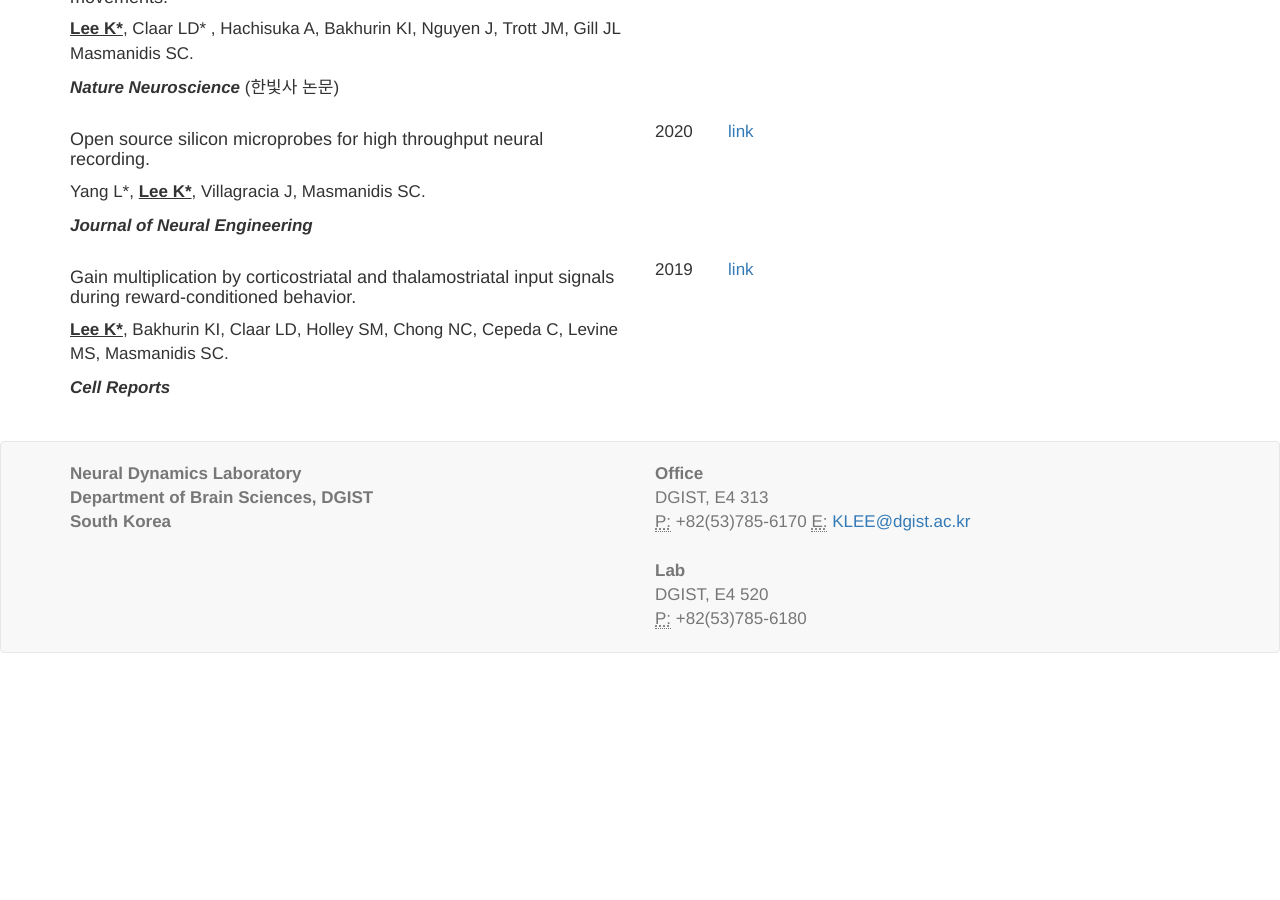
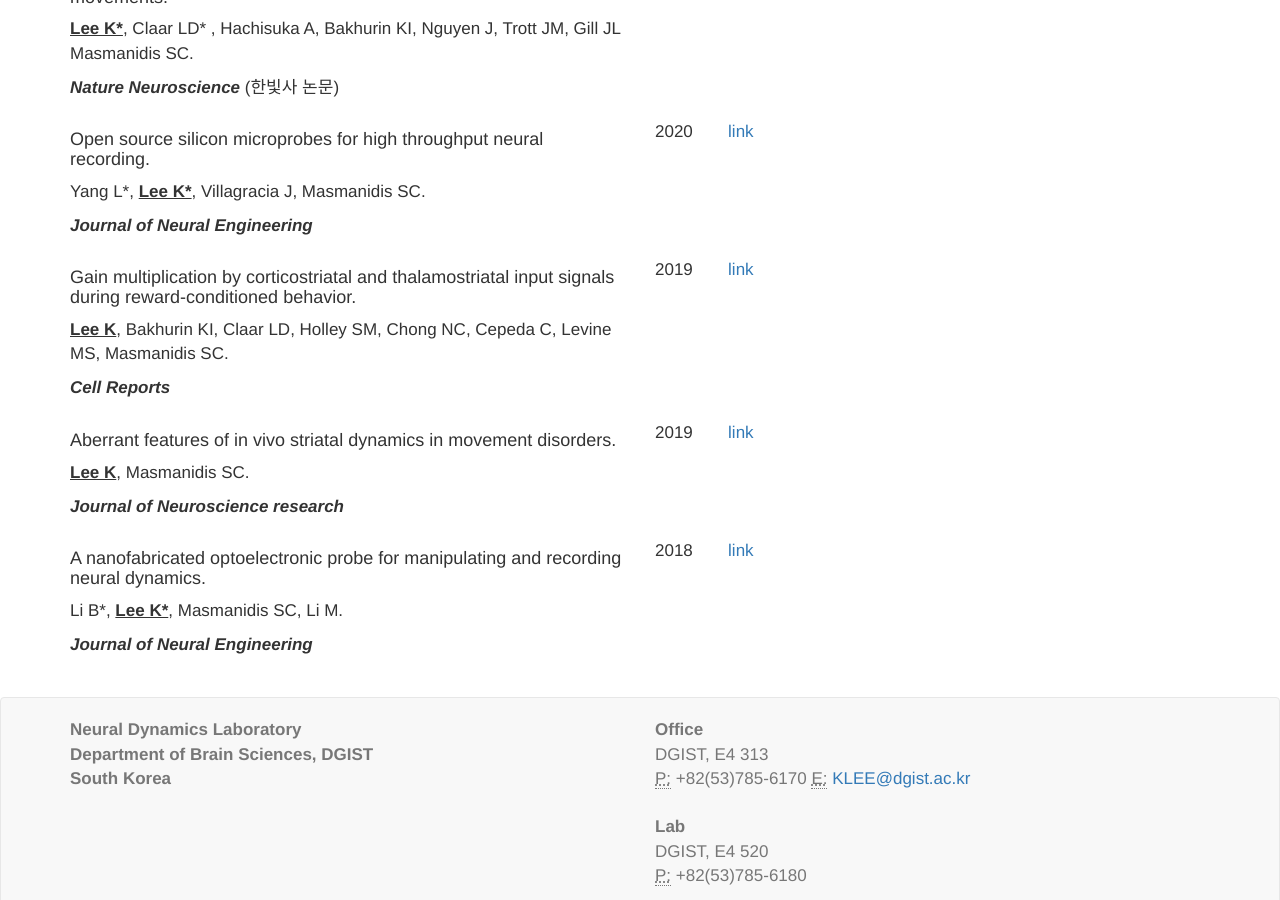
Before and after one commit to kleelab/kleelab.github.io, a Jekyll site: the page built from publications.html, in a window 1280 px wide and 900 px high, scrolled down 913 px. Built offline with Jekyll 4.4.1, drawn with Linux system fonts in a browser that asks for light colours; nearby versions of some CDN libraries; a style sheet for code colours, icons or effects is not loaded; before the commit the page ends 1566 px from its top, so only the background shows below that.

Commit message:
Update publications.yml

```diff
--- a/_data/publications.yml
+++ b/_data/publications.yml
@@ -55,10 +55,28 @@
     url: https://iopscience.iop.org/article/10.1088/1741-2552/ab581a
 
 - title: Gain multiplication by corticostriatal and thalamostriatal input signals during reward-conditioned behavior.
-  author: <b><u>Lee K*</u></b>, Bakhurin KI, Claar LD, Holley SM, Chong NC, Cepeda C, Levine MS, Masmanidis SC.
+  author: <b><u>Lee K</u></b>, Bakhurin KI, Claar LD, Holley SM, Chong NC, Cepeda C, Levine MS, Masmanidis SC.
   where: <b><I>Cell Reports</I></b>
   image:
   year: 2019
   repo:
     name: link
     url: https://www.sciencedirect.com/science/article/pii/S2211124719313749
+
+- title: Aberrant features of in vivo striatal dynamics in movement disorders.
+  author: <b><u>Lee K</u></b>, Masmanidis SC.
+  where: <b><I>Journal of Neuroscience research</I></b>
+  image:
+  year: 2019
+  repo:
+    name: link
+    url: https://onlinelibrary.wiley.com/doi/full/10.1002/jnr.24519
+
+- title: A nanofabricated optoelectronic probe for manipulating and recording neural dynamics.
+  author: Li B*, <b><u>Lee K*</u></b>, Masmanidis SC, Li M.
+  where: <b><I>Journal of Neural Engineering</I></b>
+  image:
+  year: 2018
+  repo:
+    name: link
+    url: https://iopscience.iop.org/article/10.1088/1741-2552/aabc94
```
